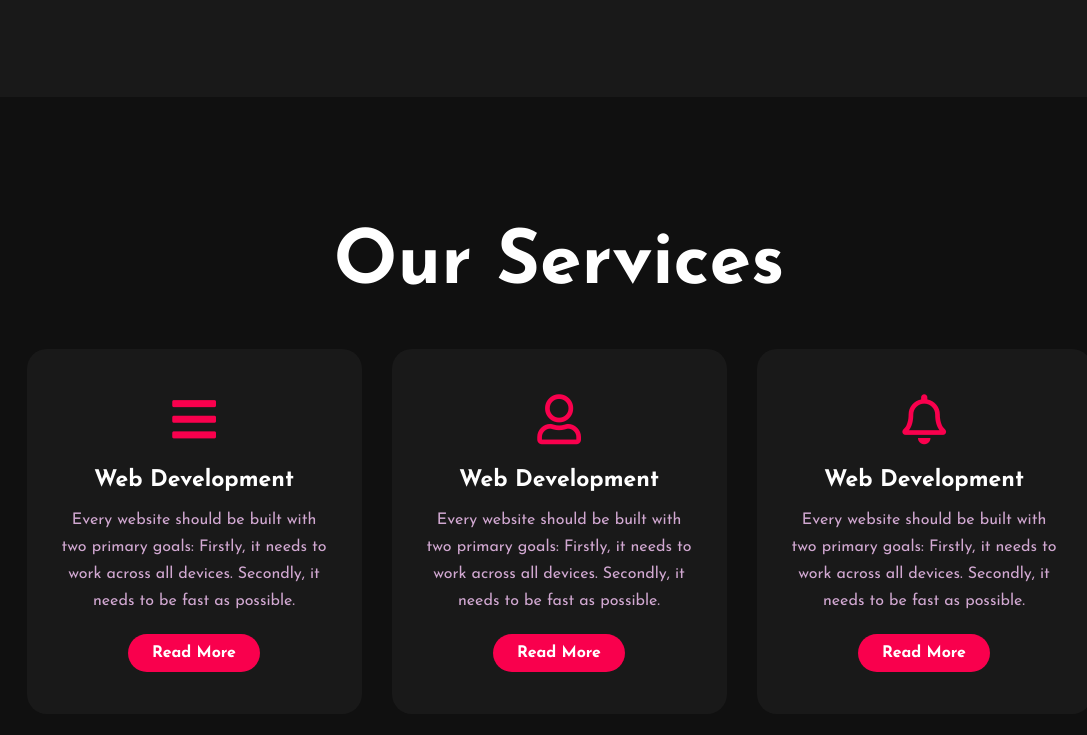
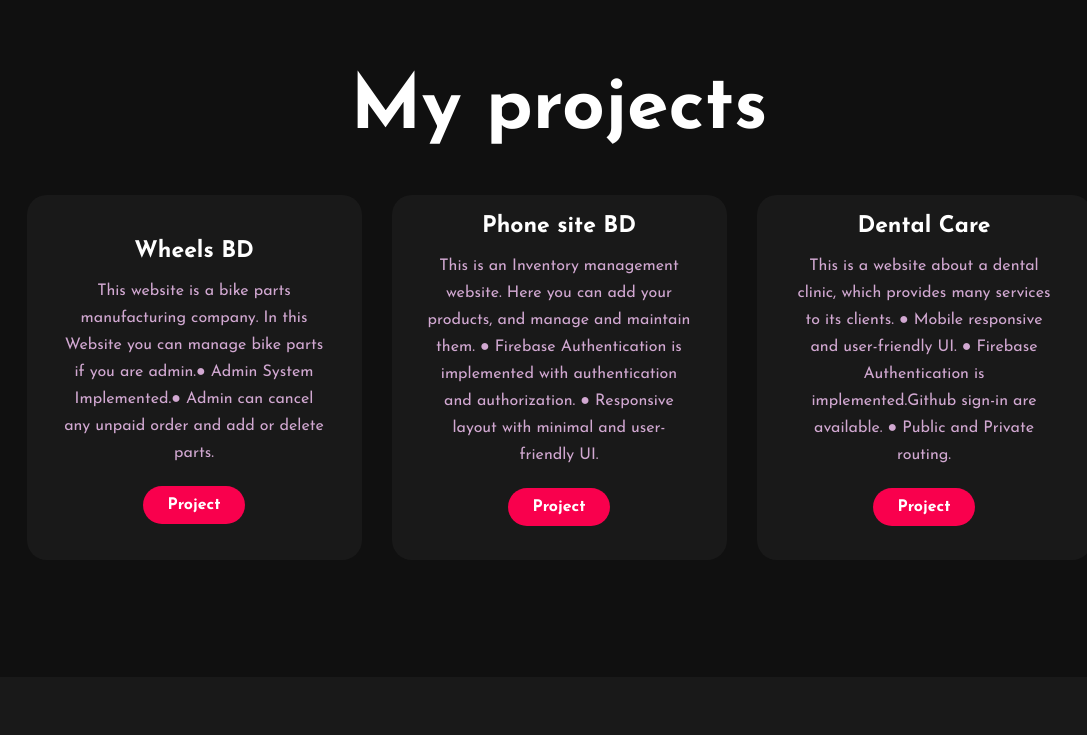
Before and after one commit to Raddiya/portfolio, a plain HTML site: page index.html in a window 1280 px wide. Shown: the part 1485-2220 px from the top of the page, without its empty margins (81-1168 px from the left). Drawn offline with Linux system fonts and the light colour scheme.

Commit message:
project add

```diff
--- a/css/style.css
+++ b/css/style.css
@@ -7,7 +7,7 @@
 .hero{
 	height: 100vh;
 	width: 100%;
-	background-image: url(../img/background.jpg);
+	background-image: url(../img/photo-main.jpg);
 	background-size: cover;
 	background-position: center;
 }
--- a/index.html
+++ b/index.html
@@ -18,12 +18,12 @@
 			<h2 class="logo">Portfo<span>lio</span></h2>
 			<ul>
 				<li><a href="#">Home</a></li>
-				<li><a href="#">About Us</a></li>
+				<li><a href="#">About Me</a></li>
 				<li><a href="#">Services</a></li>
 				<li><a href="#">Skills</a></li>
-				<li><a href="#">Contact Us</a></li>
+				<li><a href="#">Contact Me</a></li>
 			</ul>
-			<a href="#" class="btn">Resume</a>
+			<a href="https://drive.google.com/file/d/1csPvtOfXOJ0aTdN8iKt1YzRRhN-5lZjC/view?usp=sharing"class="btn" target="_blank" download>Resume</a>
 		</nav>
 
 		<div class="content">
@@ -42,7 +42,7 @@
 	<!----About section start---->
 	<section class="about">
 		<div class="main">
-			<img src="img/main-img.png">
+			<img src="img/WhatsApp_me-removebg-preview.png">
 			<div class="about-text">
 				<h2>About Me</h2>
 				<h5>Developer <span>& Designer</span></h5>
@@ -55,42 +55,47 @@
 	<!-----service section start----------->
 	<div class="service">
 		<div class="title">
-			<h2>Our Services</h2>
+			<h2>My projects</h2>
 		</div>
 
 		<div class="box">
 			<div class="card">
-				<i class="fas fa-bars"></i>
-				<h5>Web Development</h5>
+				<i class="fa-regular fa-person-biking-mountain"></i>
+				<h5>Wheels BD</h5>
 				<div class="pra">
-					<p>Every website should be built with two primary goals: Firstly, it needs to work across all devices. Secondly, it needs to be fast as possible.</p>
+					<p>This website is a bike parts manufacturing company.
+						In this Website you can manage bike parts if you are admin.● Admin System Implemented.● Admin can cancel any unpaid order and add or delete parts.
+					</p>
 
 					<p style="text-align: center;">
-						<a class="button" href="#">Read More</a>
+						<a class="button" href="https://wheelsbd12raddiya.netlify.app">Project</a>
 					</p>
 				</div>
 			</div>
 
 			<div class="card">
-				<i class="far fa-user"></i>
-				<h5>Web Development</h5>
+				<h5>Phone site BD</h5>
 				<div class="pra">
-					<p>Every website should be built with two primary goals: Firstly, it needs to work across all devices. Secondly, it needs to be fast as possible.</p>
+					<p>This is an Inventory management website. Here you can add your products, and manage and maintain
+						them.
+						● Firebase Authentication is implemented with authentication and authorization.
+						● Responsive layout with minimal and user-friendly UI.</p>
 
 					<p style="text-align: center;">
-						<a class="button" href="#">Read More</a>
+						<a class="button" href="https://phone-site-bd.netlify.app">Project</a>
 					</p>
 				</div>
 			</div>
 
 			<div class="card">
-				<i class="far fa-bell"></i>
-				<h5>Web Development</h5>
+				<h5>Dental Care</h5>
 				<div class="pra">
-					<p>Every website should be built with two primary goals: Firstly, it needs to work across all devices. Secondly, it needs to be fast as possible.</p>
-
+					<p>This is a website about a dental clinic, which provides many services to its clients.
+						● Mobile responsive and user-friendly UI.
+						● Firebase Authentication is implemented.Github sign-in are available.
+						● Public and Private routing.</p>
 					<p style="text-align: center;">
-						<a class="button" href="#">Read More</a>
+						<a class="button" href="https://aquamarine-dieffenbachia-520cb3.netlify.app">Project</a>
 					</p>
 				</div>
 			</div>
```
Also changed, not shown: img/WhatsApp_me-removebg-preview.png (added), img/photo-main.jpg (added).
